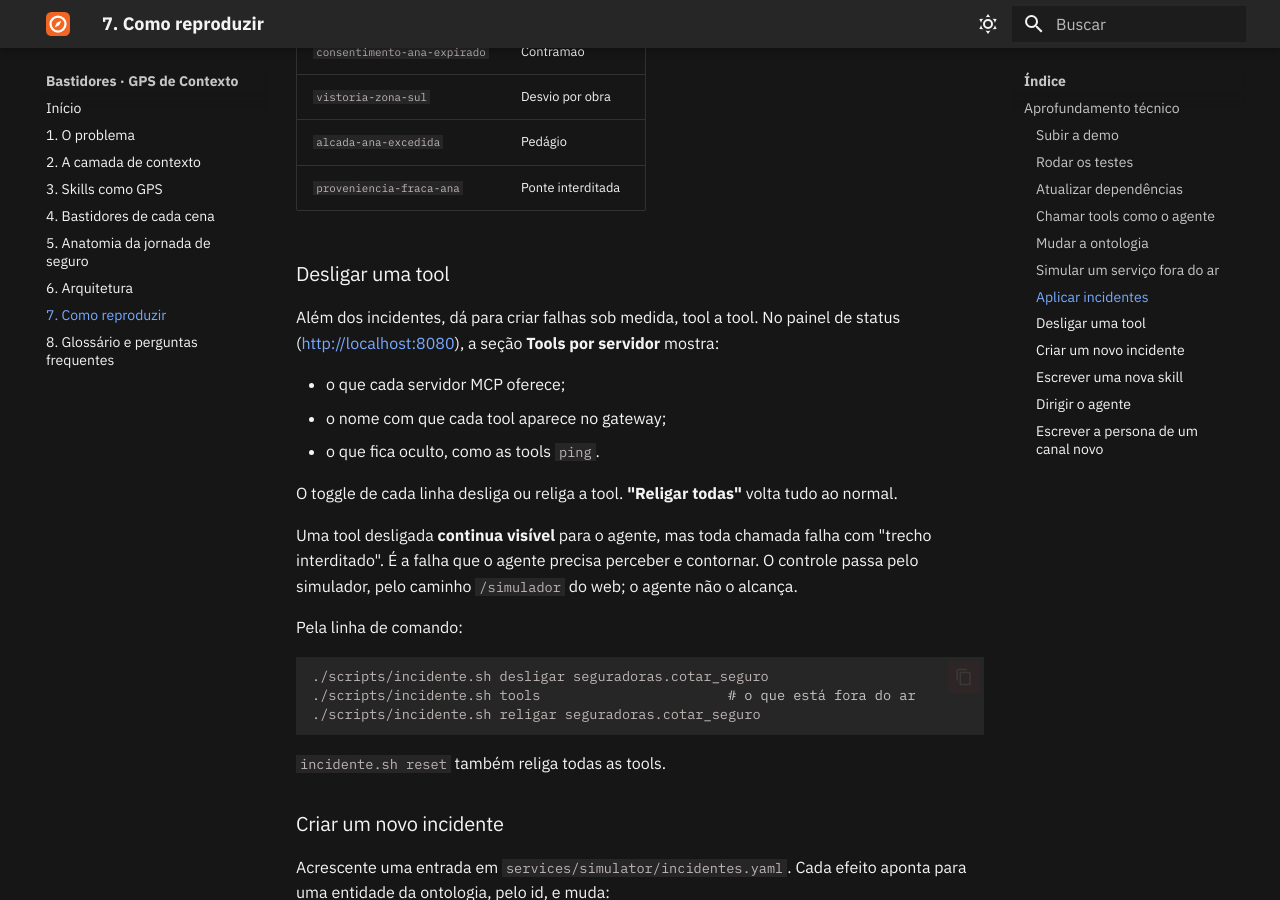
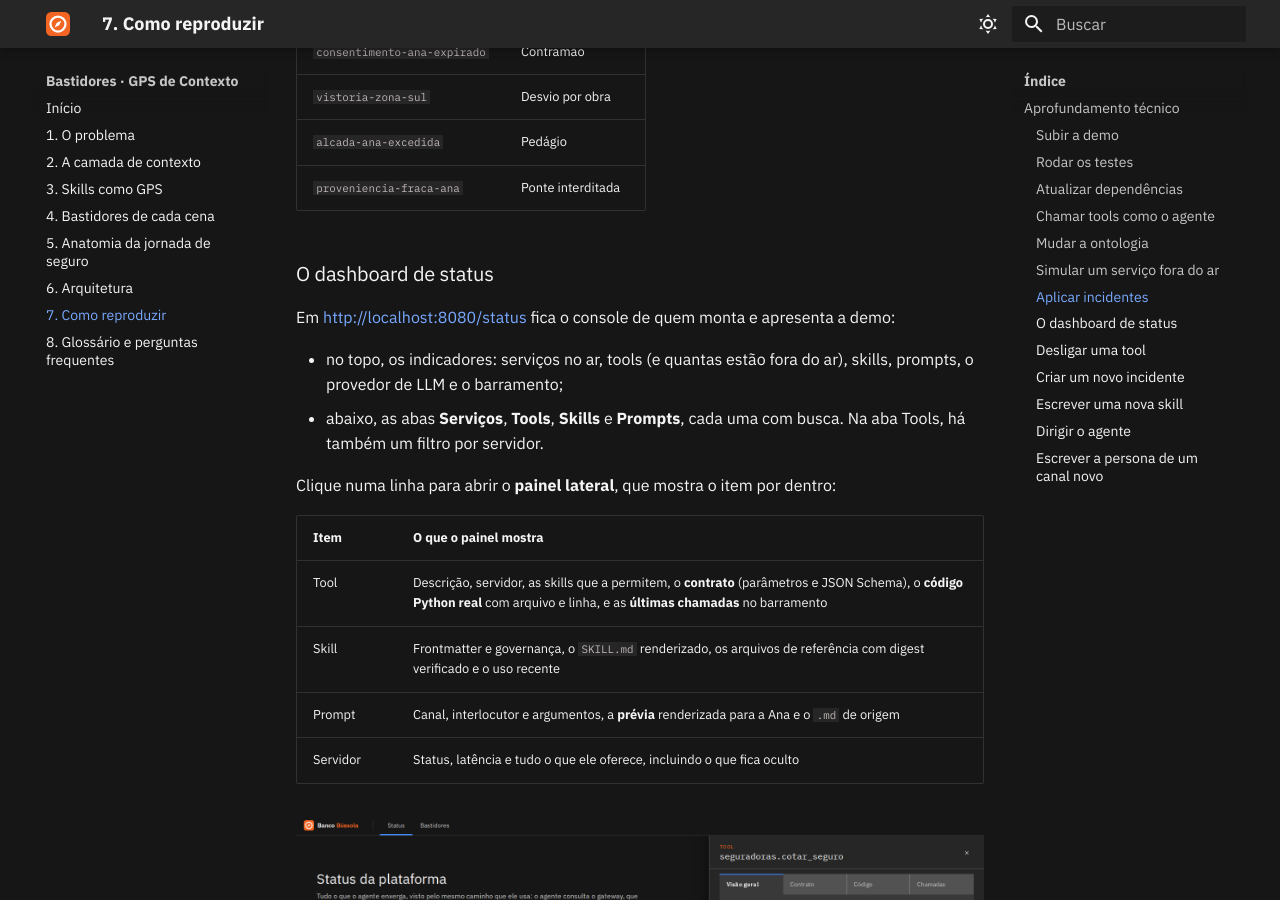
Before and after one commit to rcsousa/agent-gps-demo, an MkDocs documentation site: the page built from services/docs/conteudo/07-como-reproduzir.md, in a window 1280 px wide and 900 px high, scrolled down 2681 px. Built offline with MkDocs 1.6.1 and Material for MkDocs 9.7.7, drawn with Linux system fonts in a browser that asks for light colours; plug-ins that fetch from the network failed and are left out; some of the changed text lies outside the part shown.

Commit message:
docs e spec: dashboard de status
Co-Authored-By: Claude Opus 5.5 <noreply@anthropic.com>
Claude-Session: https://claude.ai/code/session_01XrqePFWhgDKBPcBxMpAFeC

```diff
--- a/services/docs/conteudo/07-como-reproduzir.md
+++ b/services/docs/conteudo/07-como-reproduzir.md
@@ -15,7 +15,7 @@ docker compose ps           # todos os serviços devem aparecer como "healthy"
 
 | Endereço | O que é |
 | --- | --- |
-| <http://localhost:8080> | Demo (por enquanto, o painel de status dos serviços) |
+| <http://localhost:8080> | Demo (por enquanto, leva ao dashboard de status em `/status`) |
 | <http://localhost:8080/bastidores/> | Este site |
 | <http://localhost:7474> | Neo4j Browser (usuário e senha do `.env`) |
 
@@ -110,15 +110,33 @@ No pedágio (`alcada-ana-excedida`), a proposta exige um especialista. Depois de
 | `alcada-ana-excedida` | Pedágio |
 | `proveniencia-fraca-ana` | Ponte interditada |
 
+### O dashboard de status
+
+Em <http://localhost:8080/status> fica o console de quem monta e apresenta a demo:
+
+- no topo, os indicadores: serviços no ar, tools (e quantas estão fora do ar), skills, prompts, o provedor de LLM e o barramento;
+- abaixo, as abas **Serviços**, **Tools**, **Skills** e **Prompts**, cada uma com busca. Na aba Tools, há também um filtro por servidor.
+
+Clique numa linha para abrir o **painel lateral**, que mostra o item por dentro:
+
+| Item | O que o painel mostra |
+| --- | --- |
+| Tool | Descrição, servidor, as skills que a permitem, o **contrato** (parâmetros e JSON Schema), o **código Python real** com arquivo e linha, e as **últimas chamadas** no barramento |
+| Skill | Frontmatter e governança, o `SKILL.md` renderizado, os arquivos de referência com digest verificado e o uso recente |
+| Prompt | Canal, interlocutor e argumentos, a **prévia** renderizada para a Ana e o `.md` de origem |
+| Servidor | Status, latência e tudo o que ele oferece, incluindo o que fica oculto |
+
+![Uma tool no painel lateral: visão geral](assets/dashboard/tool-visao-geral.png)
+
+![O código da tool, servido pelo próprio servidor MCP](assets/dashboard/tool-codigo.png)
+
+![As últimas chamadas da tool no barramento](assets/dashboard/tool-chamadas.png)
+
+A URL acompanha a navegação. Por exemplo, `/status/tools/seguradoras.cotar_seguro` abre direto o painel dessa tool: dá para mandar o link para alguém.
+
 ### Desligar uma tool
 
-Além dos incidentes, dá para criar falhas sob medida, tool a tool. No painel de status (<http://localhost:8080>), a seção **Tools por servidor** mostra:
-
-- o que cada servidor MCP oferece;
-- o nome com que cada tool aparece no gateway;
-- o que fica oculto, como as tools `ping`.
-
-O toggle de cada linha desliga ou religa a tool. **"Religar todas"** volta tudo ao normal.
+Além dos incidentes, dá para criar falhas sob medida, tool a tool. Na aba **Tools** do dashboard, o toggle de cada linha (ou do painel da tool) desliga ou religa a tool, e **"Religar todas"** volta tudo ao normal. O indicador do topo mostra quantas estão fora.
 
 Uma tool desligada **continua visível** para o agente, mas toda chamada falha com "trecho interditado". É a falha que o agente precisa perceber e contornar. O controle passa pelo simulador, pelo caminho `/simulador` do web; o agente não o alcança.
 
```
Also changed, not shown: docs/spec.md (+14 -8 lines), services/docs/conteudo/06-arquitetura.md (+19 -0 lines), services/docs/conteudo/index.md (+2 -2 lines), README.md, services/docs/conteudo/assets/dashboard/prompt-previa.png (added), services/docs/conteudo/assets/dashboard/skill-md.png (added), services/docs/conteudo/assets/dashboard/tool-chamadas.png (added), services/docs/conteudo/assets/dashboard/tool-codigo.png (added), services/docs/conteudo/assets/dashboard/tool-visao-geral.png (added).
